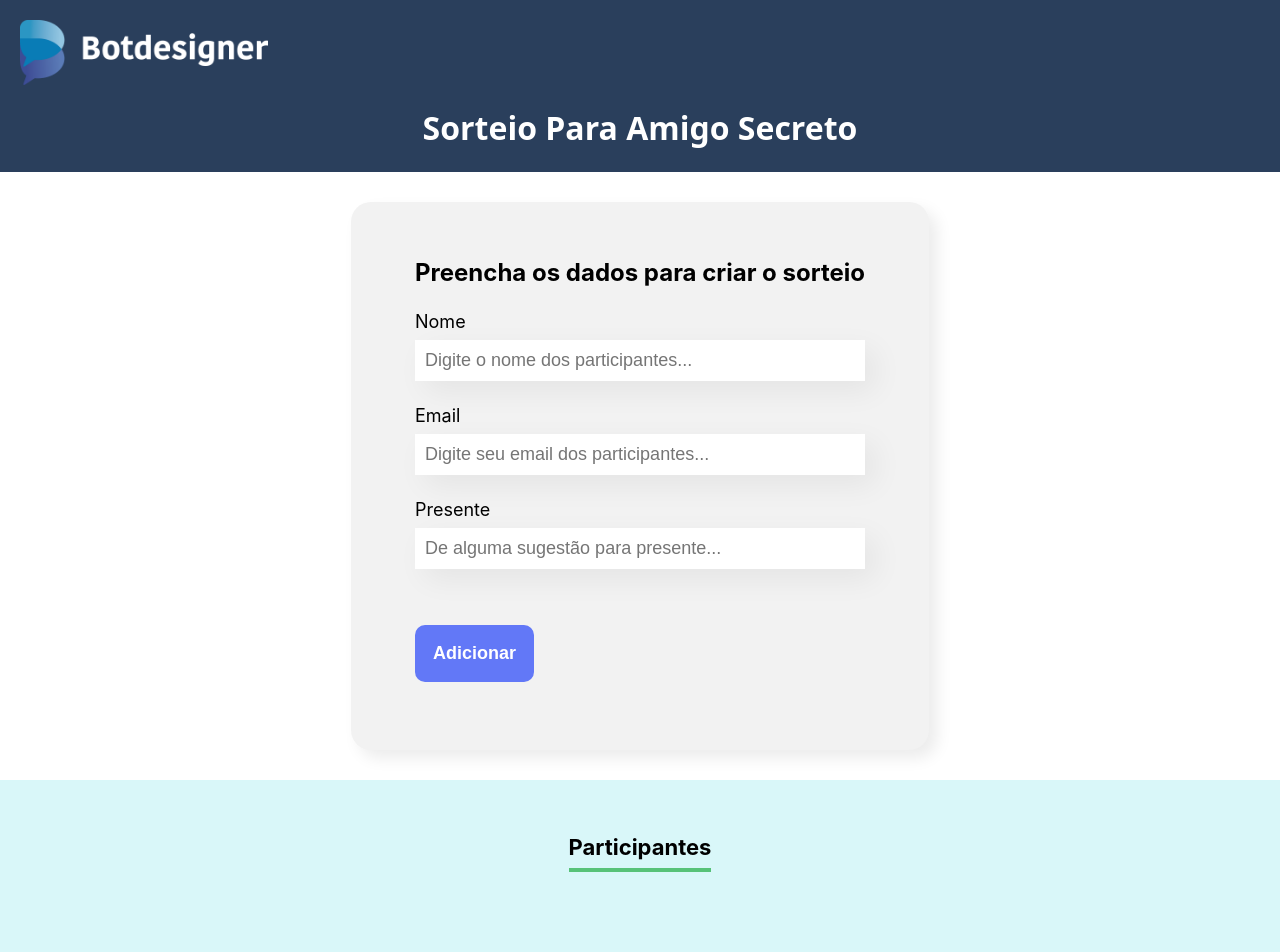
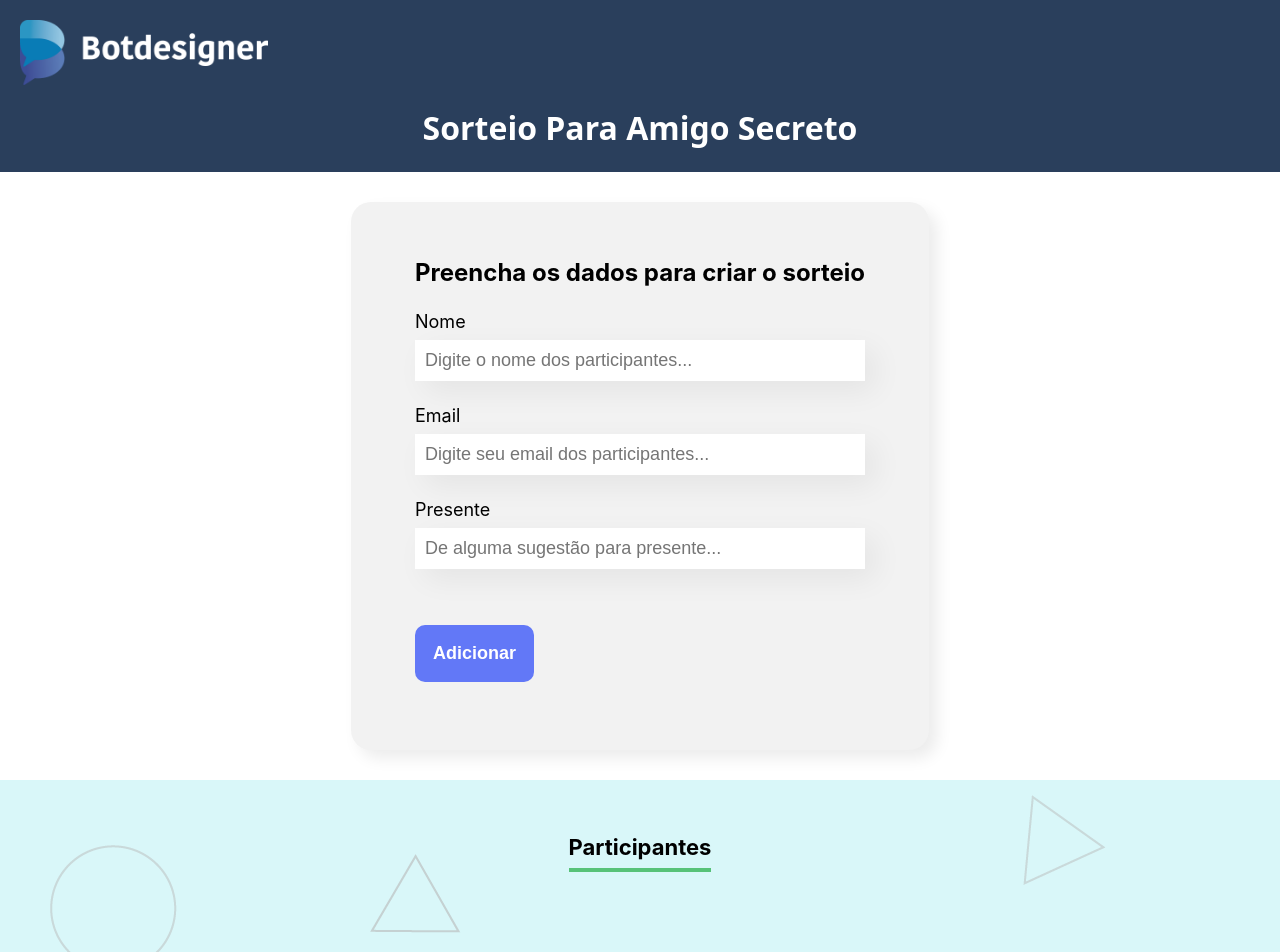
Before and after one commit to Cypirando/amigo-secreto_react, a React (Create React App) app: page / in a window 1280 px wide. Shown: the top 952 px of the page. Built offline with nearby package versions, Linux system fonts and the light colour scheme.

Commit message:
função para excuir

```diff
--- a/package.json
+++ b/package.json
@@ -8,6 +8,7 @@
     "@testing-library/user-event": "^13.5.0",
     "react": "^18.2.0",
     "react-dom": "^18.2.0",
+    "react-icons": "^4.7.1",
     "react-scripts": "5.0.1",
     "web-vitals": "^2.1.4"
   },
--- a/src/App.js
+++ b/src/App.js
@@ -15,16 +15,19 @@ function App() {
 
   const [colaboradores, setColaboradores] = useState([]);
 
-  const aoNovoColaboradorAdicionado = (colaborador) => {
-    console.log(colaborador);
-    setColaboradores([...colaboradores, colaborador]);
-  };
+  function deletarColaborador(id) {
+    setColaboradores(
+      colaboradores.filter((colaborador) => colaborador.id !== id)
+    );
+    console.log(setColaboradores);
+  }
+
   return (
     <div className="App">
       <Banner />
       <Formulario
         aoColaboradorCadastrado={(colaborador) =>
-          aoNovoColaboradorAdicionado(colaborador)
+          setColaboradores([...colaboradores, colaborador])
         }
       />
       {participantes.map((participante) => (
@@ -34,9 +37,10 @@ function App() {
           corPrimaria={participante.corPrimaria}
           corSecundaria={participante.corSecundaria}
           colaboradores={colaboradores}
+          aoDeletar={deletarColaborador}
         />
       ))}
-      <Rodape/>
+      <Rodape />
     </div>
   );
 }
--- a/src/components/Participante/Participante.css
+++ b/src/components/Participante/Participante.css
@@ -1,13 +1,24 @@
 .colaborador {
+    position: relative;
     width: 280px;
+}
+
+.colaborador .cabecalho {
+    background-color: #6278f7;
+    border-radius: 10px 10px 0px 0px;
+}
+.colaborador img {
+    width: 100px;
+    border-radius: 50%;
+    position: relative;
+    bottom: -50px;
 }
 
 .colaborador .rodape {
     background: #ffffff;
     box-shadow: 5px 5px 15px rgba(0,0,0,0.08);
-    border-radius: 10px;
+    border-radius: 0 0 10px 10px;
     padding: 40px 0 40px 0;
-    margin: 5px;
 }
 
 .colaborador .rodape h4 {
@@ -24,3 +35,8 @@
     color: #212121;
     padding: 0 16px;
 }
+.deletar{
+    position:absolute;
+    right: 10px;
+    cursor: pointer;
+}
--- a/src/components/Participante/index.js
+++ b/src/components/Participante/index.js
@@ -1,8 +1,19 @@
+import { MdPersonRemoveAlt1 } from "react-icons/md";
 import './Participante.css'
 
 const Participante = (props) => {
     return (
         <div className='colaborador'>
+
+<MdPersonRemoveAlt1
+        size={25}
+        className="deletar"
+        onClick={() => props.aoDeletar(props.id)}
+      />
+      <div className="cabecalho" style={{ backgroundColor: props.corDeFundo }}>
+        <img src={props.imagem} alt={props.nome} />
+      </div>
+
             <div className='rodape'>
                 <h4>{props.nome}</h4>
                 <h5>{props.email}</h5>
--- a/src/components/Participantes/index.js
+++ b/src/components/Participantes/index.js
@@ -2,14 +2,26 @@ import Participante from "../Participante";
 import "./Participantes.css";
 
 const Participantes = (props) => {
-  const primaria = { backgroundColor: props.corPrimaria };
-  const secundaria = { borderColor: props.corSecundaria };
   return (
-    <section className="participantes" style={primaria}>
-      <h3 style={secundaria}>{props.nome}</h3>
+    <section
+      className="participantes"
+      style={{
+        backgroundImage: "url(/images/fundo.png)",
+        backgroundColor: props.corPrimaria,
+      }}
+
+    >
+      <h3 style={{ borderColor: props.corSecundaria }}>{props.nome}</h3>
       <div className="colaboradores">
         {props.colaboradores.map((participante) => (
-          <Participante key={participante.nome} nome={participante.nome} email={participante.email} />
+          <Participante
+            key={participante.nome}
+            nome={participante.nome}
+            email={participante.email}
+            corDeFundo={participante.corSecundaria}
+            aoDeletar={props.aoDeletar}
+
+          />
         ))}
       </div>
     </section>
```
Also changed, not shown: 1 other file (tests, documents, lock files or other folders).
